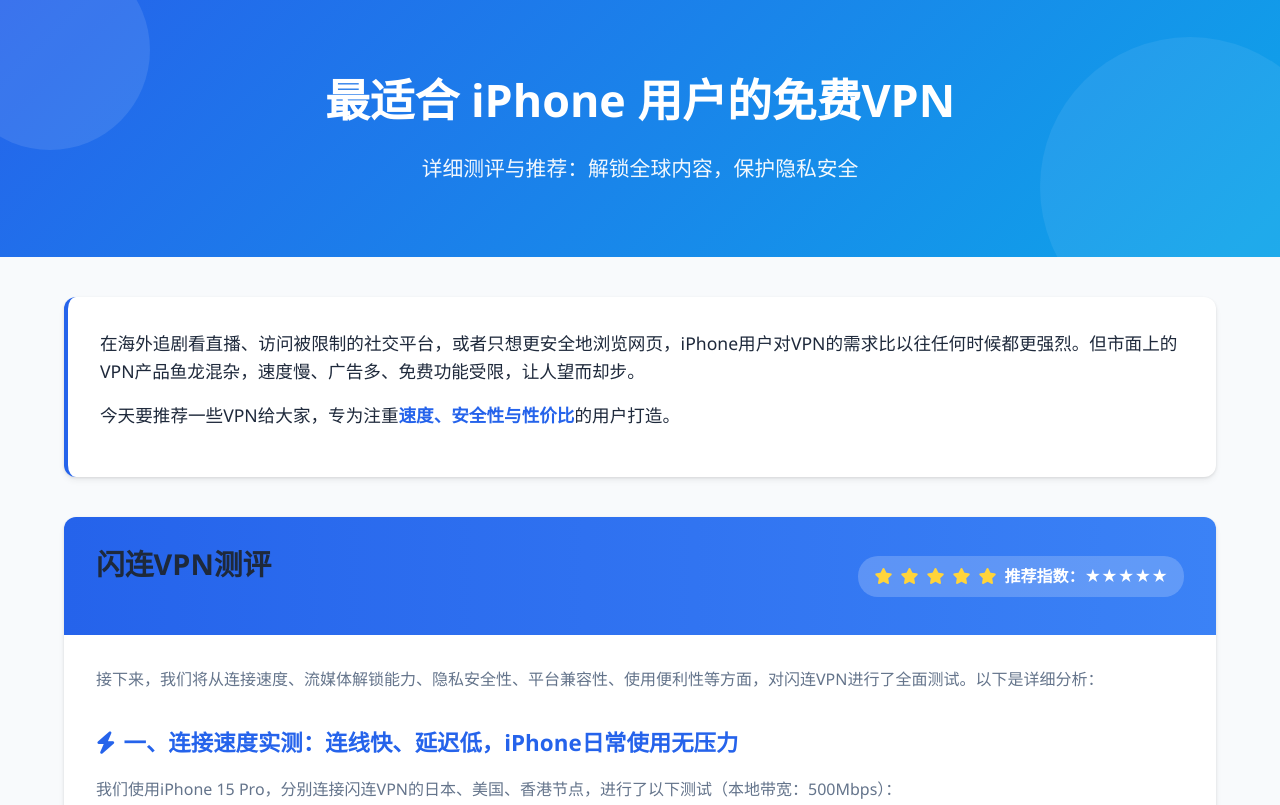
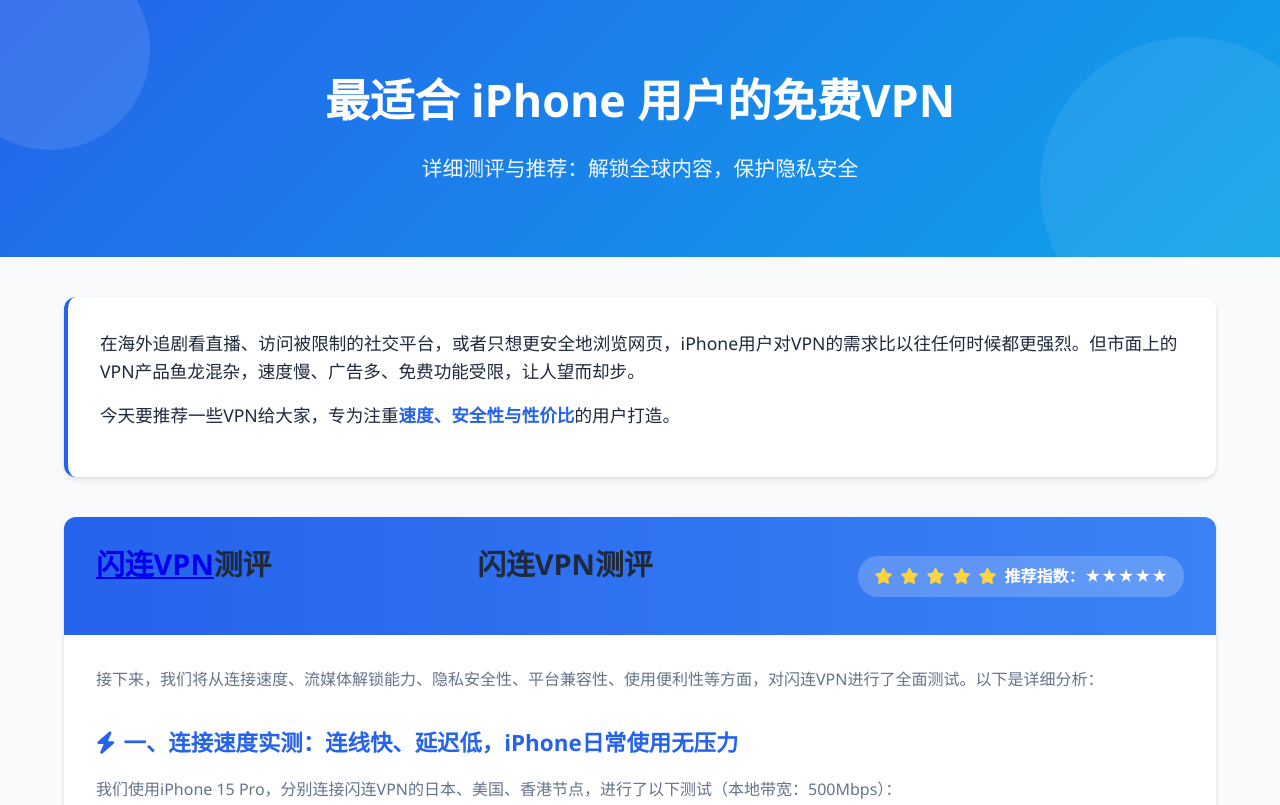
Before and after one commit to kimirmarcone/wno, a plain HTML site: page index.html in a window 1280 px wide. Shown: the top 805 px of the page. Drawn offline with Linux system fonts and the light colour scheme.

Commit message:
Update index.html

```diff
--- a/index.html
+++ b/index.html
@@ -469,7 +469,7 @@
         <!-- 闪连VPN部分 -->
         <div class="vpn-card">
             <div class="card-header">
-                <h2>闪连VPN测评</h2>
+                <h2><a href="https://lightningxvpn.com/">闪连VPN</a>测评</h2><h2>闪连VPN测评</h2>
                 <div class="rating">
                     <i class="fas fa-star"></i>
                     <i class="fas fa-star"></i>
```
